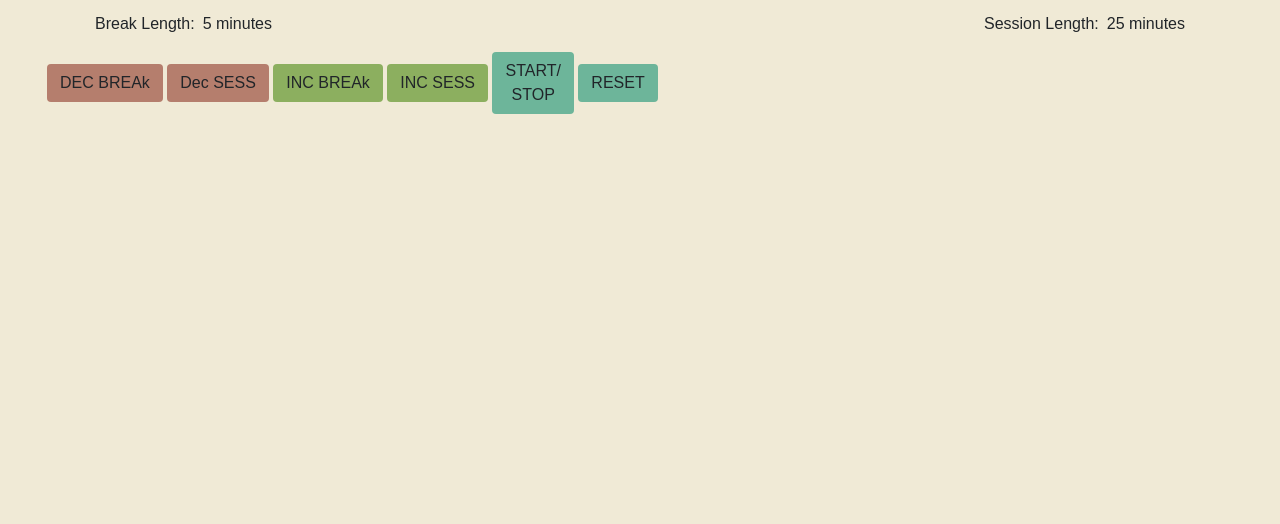
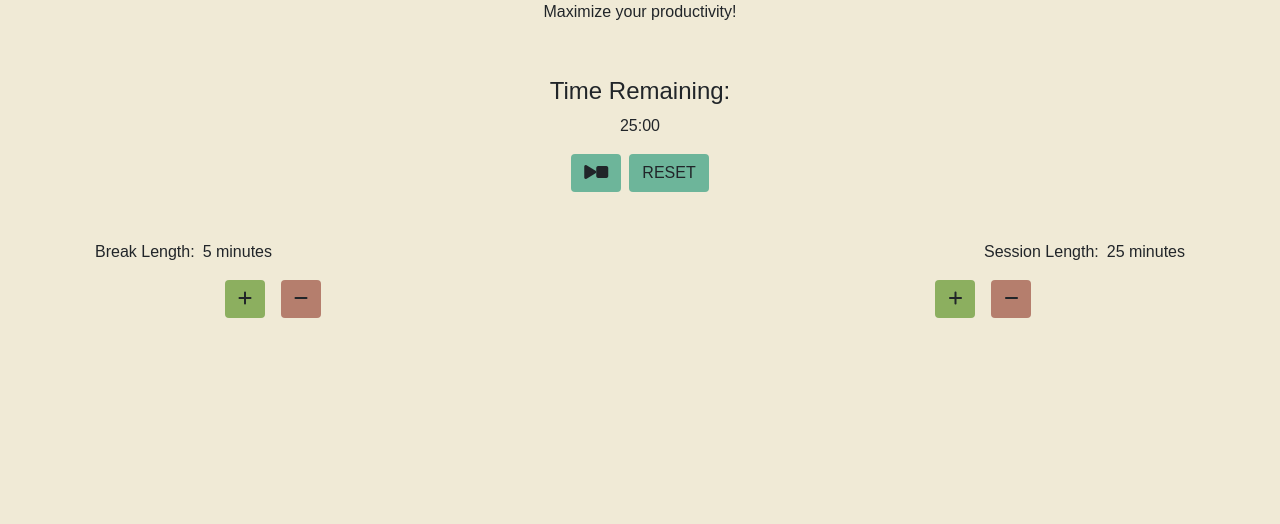
Before and after one commit to andrew-walsh-dev/pomdoro-study-timer, a plain HTML site: page index.html in a window 1280 px wide. Shown: the part 276-800 px from the top of the page. Drawn offline with nearby package versions, Linux system fonts and the light colour scheme.

Commit message:
completed visual redesign

```diff
--- a/index.html
+++ b/index.html
@@ -2,48 +2,62 @@
 <html lang="en">
 
 <head>
-    <meta charset="utf-8 name="viewport" content="width=device-width, initial-scale=1">
+    <meta charset="utf-8 name=" viewport" content="width=device-width, initial-scale=1">
     <title>Pomodoro Timer</title>
-    <link rel="stylesheet" href="https://stackpath.bootstrapcdn.com/bootstrap/4.5.2/css/bootstrap.min.css" integrity="sha384-JcKb8q3iqJ61gNV9KGb8thSsNjpSL0n8PARn9HuZOnIxN0hoP+VmmDGMN5t9UJ0Z" crossorigin="anonymous">
+    <link rel="stylesheet" href="https://stackpath.bootstrapcdn.com/bootstrap/4.5.2/css/bootstrap.min.css"
+        integrity="sha384-JcKb8q3iqJ61gNV9KGb8thSsNjpSL0n8PARn9HuZOnIxN0hoP+VmmDGMN5t9UJ0Z" crossorigin="anonymous">
     <link rel="stylesheet" href="style.css">
 </head>
 
 <body>
-    <div id=main class="container-fluid h-100">
-        <h1 class="p-2 text-center">Pomodoro Study Timer</h1>
+    <div id=main class="container-fluid h-100 d-flex flex-column justify-content-center">
+        <h1 class="p-2 mt-0 text-center"><i class="fas fa-stopwatch"></i> Pomodoro Study Timer</h1>
         <h6 class="text-center pb-5">Maximize your productivity!</h6>
 
         <h4 id="timer-label" class="text-center">Time Remaining:</h4>
-        <p id="time-left" class="text-center mb-5"></p>
+        <p id="time-left" class="text-center mb-3"></p>
 
-        <div class="d-flex">
+        <div class="d-flex justify-content-center mb-5">
+            <button id="start_stop" class="btn ctr-button mr-2" onclick="toggleTimer()"><i class="fas fa-play"></i><i
+                    class="fas fa-stop pb-xl-1"></i></button>
+
+            <button id="reset" class="btn ctr-button" onclick="reset()">RESET</button>
+        </div>
+
+        <div class="d-flex align-items-center">
             <p id="break-label" class="ml-5">Break Length: </p>
             <p id="break-length" class="pl-2">5 minutes</p>
 
             <p id="session-label" class="ml-auto">Session Length: </p>
             <p id="session-length" class="pl-2 mr-5">25 minutes</p>
             <br>
-         </div>
+        </div>
 
-        <button id="break-decrement" class="btn dec-button" onclick="decrementLength('break-length')">DEC BREAk</button>
+        <div id="buttons-container" class="d-flex justify-content-center">
+            <button id="break-increment" class="btn inc-button mr-3" onclick="incrementLength('break-length')"><i
+                    class="fas fa-plus"></i></button>
+            <button id="break-decrement" class="btn dec-button mr-auto" onclick="decrementLength('break-length')"><i
+                    class="fas fa-minus"></i></button>
 
-        <button id="session-decrement" class="btn dec-button" onclick="decrementLength('session-length')">Dec
-            SESS</button>
+            <button id="session-increment" class="btn inc-button ml-auto" onclick="incrementLength('session-length')"><i
+                    class="fas fa-plus"></i></button>
 
-        <button id="break-increment" class="btn inc-button" onclick="incrementLength('break-length')">INC BREAk</button>
+            <button id="session-decrement" class="btn dec-button ml-3" onclick="decrementLength('session-length')"><i
+                    class="fas fa-minus"></i></button>
 
-        <button id="session-increment" class="btn inc-button" onclick="incrementLength('session-length')">INC
-            SESS</button>
 
-        <button id="start_stop" class="btn ctr-button" onclick="toggleTimer()">START/<br>STOP</button>
+        </div>
 
-        <button id="reset" class="btn ctr-button" onclick="reset()">RESET</button>
+
+
 
         <audio id='beep'
             src="https://raw.githubusercontent.com/freeCodeCamp/cdn/master/build/testable-projects-fcc/audio/BeepSound.wav">
 
-        <script src="https://code.jquery.com/jquery-3.6.0.min.js" integrity="sha256-/xUj+3OJU5yExlq6GSYGSHk7tPXikynS7ogEvDej/m4=" crossorigin="anonymous"></script>
-        <script src="pomodoro.js"></script>
+            <script src="https://kit.fontawesome.com/26d2d1eb84.js" crossorigin="anonymous"></script>
+            <script src="https://code.jquery.com/jquery-3.6.0.min.js"
+                integrity="sha256-/xUj+3OJU5yExlq6GSYGSHk7tPXikynS7ogEvDej/m4=" crossorigin="anonymous"></script>
+            <script src="pomodoro.js"></script>
     </div>
 </body>
 
--- a/style.css
+++ b/style.css
@@ -37,5 +37,10 @@ body {
     background-color: #6DB59A;
 }
 
-.container-fluid {
+#break-increment {
+    margin-left: 15%;
 }
+
+#session-decrement {
+    margin-right: 17%;
+}
```
